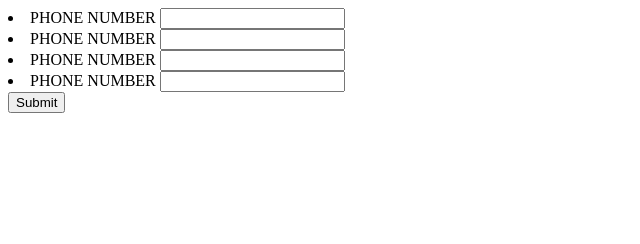
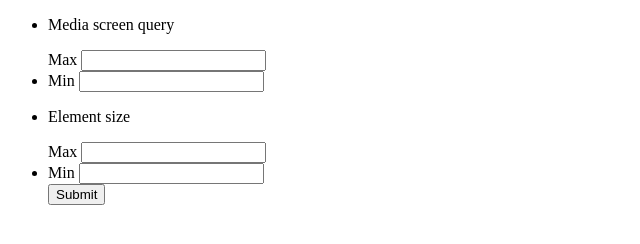
Before and after one commit to hayaman3/clampGenerator, a plain HTML site: page index.html in a window 1280 px wide. Shown: the whole page, without its empty margins (0-640 px from the left). Drawn offline with Linux system fonts and the light colour scheme.

Commit message:
Update index.html

```diff
--- a/index.html
+++ b/index.html
@@ -4,32 +4,40 @@
     <meta charset="UTF-8">
     <meta http-equiv="X-UA-Compatible" content="IE=edge">
     <meta name="viewport" content="width=device-width, initial-scale=1.0">
+    <link rel="stylesheet" type="text/css" href="style.css">
+
     <title>Document</title>
 </head>
 <body>
-        <form>
+  <form id="form">
+    <ul>
       <li>
-                <title>Max width</title>
-                <label for="number">PHONE NUMBER</label>
-                <input type="number" id="number" name="number">
+        <p>Media screen query</p>
+        <title>Max parent element size</title>
+          <label for="max-parent">Max</label>
+          <input type="number" id="max-parent" name="max-parent" min="1" step=".01">
         </li>
         <li>
-                <title>Min width</title>
-                <label for="number">PHONE NUMBER</label>
-                <input type="number" id="number" name="number">
+          <title>Min parent element size</title>
+          <label for="min-parent">Min</label>
+          <input type="number" id="min-parent" name="min-parent" min="1" step=".01">
         </li>
         <li>
-                <title>Max element size</title>
-                <label for="number">PHONE NUMBER</label>
-                <input type="number" id="number" name="number">
+        <p>Element size</p>
+          <title>Max child element size</title>
+          <label for="max-child">Max</label>
+          <input type="number" id="max-child" name="max-child" min="1" step=".01">
         </li>
         <li>
-                <title>Min element size</title>
-                <label for="number">PHONE NUMBER</label>
-                <input type="number" id="number" name="number">
+          <title>Min child element size</title>
+          <label for="min-child">Min</label>
+          <input type="number" id="min-child" name="min-child" min="1" step=".01">
         </li>
-              <button type="submit">Submit</button>
+        <button type="submit" id="submit">Submit</button>
+    </ul>
+  </form>
 
-        </form>
+
+  <script type="text/javascript" src="script.js"></script>
 </body>
 </html>
```
Lines whose indentation alone changed are shown as unchanged.
